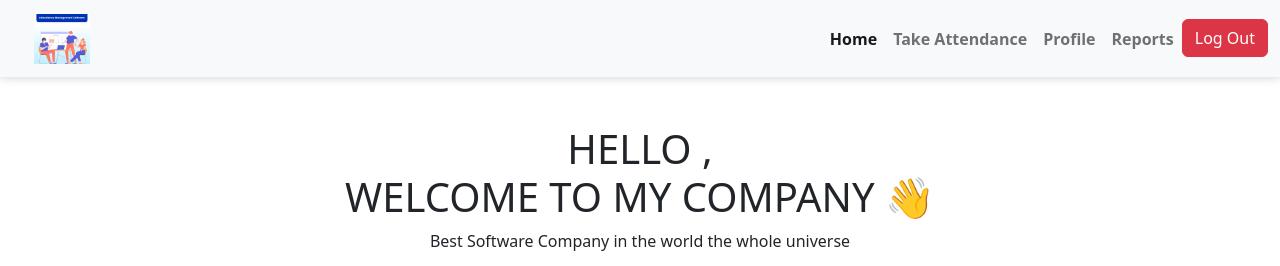
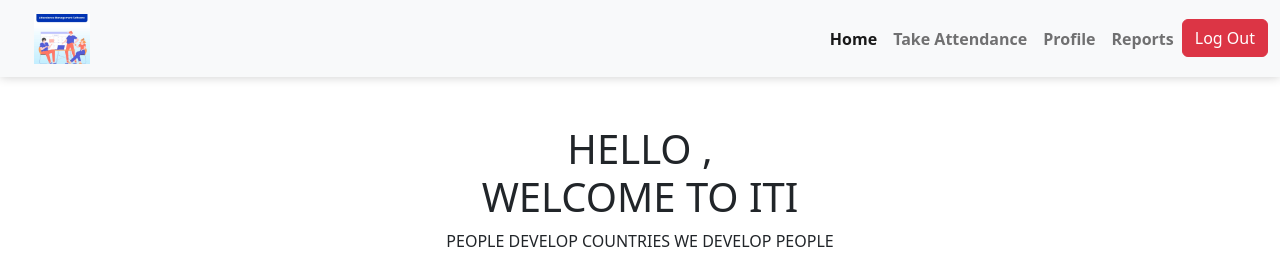
Before and after one commit to Eng-Fahd/Project_JS, a website: page subAdminPages/home.html in a window 1280 px wide. Shown: the top 266 px of the page. Drawn offline with nearby package versions, Linux system fonts and the light colour scheme.

Commit message:
Update home.html

```diff
--- a/subAdminPages/home.html
+++ b/subAdminPages/home.html
@@ -52,9 +52,9 @@
     <section class="homePage container">
       <h1 class="text-center">HELLO ,
           <br>
-        WELCOME TO MY COMPANY 👋</h1>
+        WELCOME TO ITI</h1>
       <p class="text-center">
-          Best Software Company in the world the whole universe
+          PEOPLE DEVELOP COUNTRIES WE DEVELOP PEOPLE
       </p>
       <p class="img">
         <img src="../img/avatar_2.png" alt="img" class="img-fluid">
```
